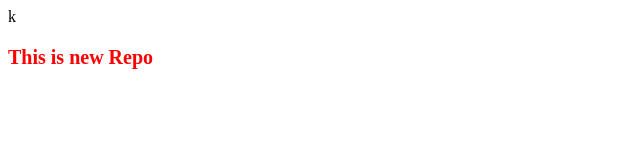
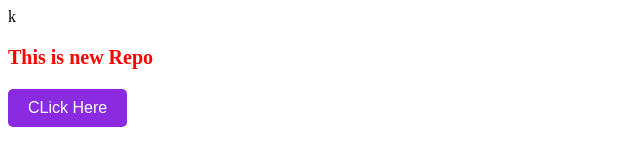
Before and after one commit to talhaleet/LocalRepo, a plain HTML site: page index.html in a window 1280 px wide. Shown: the whole page, without its empty margins (0-640 px from the left). Drawn offline with Linux system fonts and the light colour scheme.

Commit message:
ading button yo feature1 branch

```diff
--- a/index.css
+++ b/index.css
@@ -3,3 +3,14 @@ p{
     font-size: 20px;
     font-weight: bold;
 }
+button{
+    background-color: blueviolet;
+    color: white;
+    padding: 10px 20px;
+    border: none;
+    border-radius: 5px;
+    cursor: pointer;
+    font-size: 16px;
+    transition: background-color 0.3s ease;
+
+}
--- a/index.html
+++ b/index.html
@@ -8,5 +8,6 @@
 </head>
 <body>
     <p>This is new Repo</p>
+    <button>CLick Here</button>
 </body>
 </html>
```
